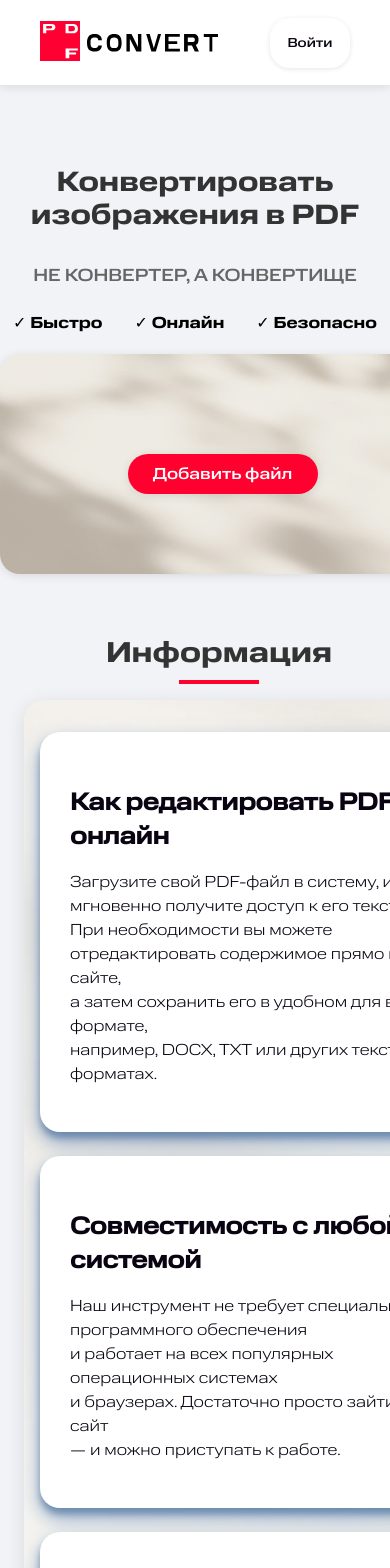
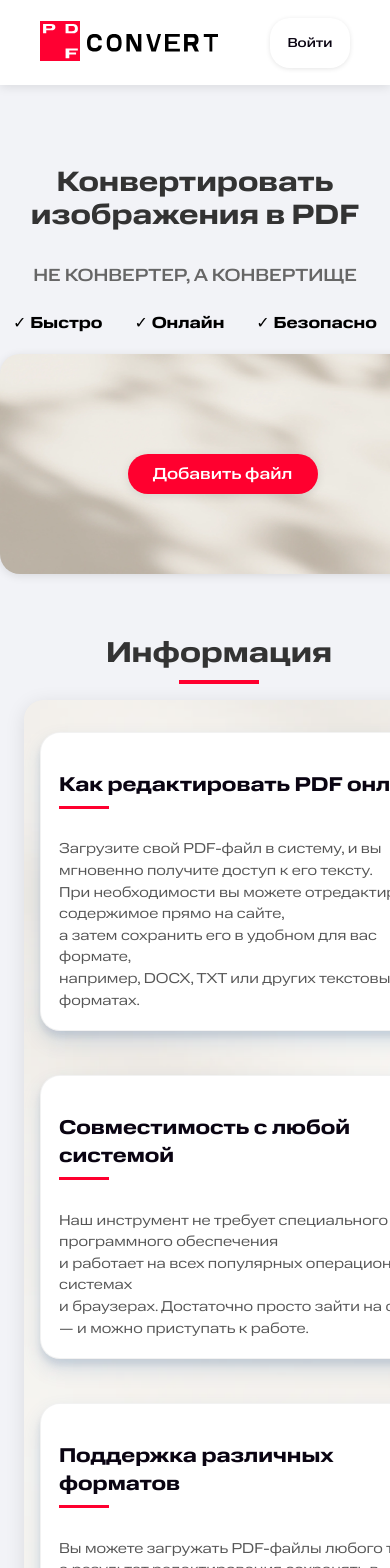
Before and after one commit to kvintosis/mts-front, a React (Vite) app in the folder mts-app/: page / in a window 390 px wide. Shown: the top 1568 px of the page. Built offline with nearby package versions, Linux system fonts and the light colour scheme.

Commit message:
добавила дизайн

```diff
--- a/mts-app/src/styles/blocks/homepage.less
+++ b/mts-app/src/styles/blocks/homepage.less
@@ -246,37 +246,104 @@ html, body {
   .card {
     background: white;
     border-radius: 20px;
-    padding: 30px;
+    padding: 25px;
     width: calc(33.333% - 40px);
-    box-shadow: 0 10px 20px rgba(43, 98, 165, 0.53),
-    0 6px 6px rgba(17, 53, 95, 0.35);
-    transition: transform 0.3s ease, box-shadow 0.3s ease;
+    box-shadow: 0 10px 20px rgba(43, 98, 165, 0.15),
+    0 6px 6px rgba(17, 53, 95, 0.1);
+    transition: all 0.3s ease;
+    display: flex;
+    flex-direction: column;
+    min-height: 300px;
+    position: relative;
+    overflow: hidden;
+    border: 1px solid rgba(0, 0, 0, 0.05);
+
+    &:hover {
+      transform: translateY(-5px);
+      box-shadow: 0 15px 30px rgba(43, 98, 165, 0.2),
+      0 10px 10px rgba(17, 53, 95, 0.15);
     }
 
-  .card h3 {
-    font-size: 24px;
-    margin-bottom: 15px;
+    h3 {
+      font-size: 1.5rem;
+      margin-bottom: 1rem;
       color: @black;
-    font-family: @medium;
+      font-family: @bold;
+      position: relative;
+      padding-bottom: 10px;
+
+      &::after {
+        content: '';
+        position: absolute;
+        bottom: 0;
+        left: 0;
+        width: 50px;
+        height: 3px;
+        background: @red;
+      }
     }
 
-  .card p {
-    font-family: @light;
-    font-size: 16px;
-    line-height: 1.5;
-    color: @black;
+    p {
+      font-family: @regular;
+      font-size: 1rem;
+      line-height: 1.6;
+      color: #555;
+      margin-bottom: 0;
     }
 
-  @media (max-width: 900px) {
-    .card {
+    // Иконка для карточки (опционально)
+    &::before {
+      content: '✓';
+      position: absolute;
+      top: 20px;
+      right: 20px;
+      color: @red;
+      font-size: 1.5rem;
+      font-weight: bold;
+    }
+
+    @media (max-width: 1024px) {
+      width: calc(50% - 30px);
+      min-height: 280px;
+      padding: 20px;
+    }
+
+    @media (max-width: 768px) {
       width: calc(50% - 20px);
+      min-height: auto;
+
+      h3 {
+        font-size: 1.3rem;
+      }
+
+      p {
+        font-size: 0.95rem;
       }
     }
 
     @media (max-width: 600px) {
-    .card {
       width: 100%;
+      max-width: 400px;
+      margin: 0 auto;
+
+      &:not(:last-child) {
+        margin-bottom: 20px;
+      }
+    }
+
+    @media (max-width: 480px) {
+      padding: 18px;
+
+      h3 {
+        font-size: 1.25rem;
+      }
+
+      p {
+        font-size: 0.9rem;
+        line-height: 1.5;
       }
     }
 
   }
+
+}
```
Lines whose indentation alone changed are shown as unchanged.
